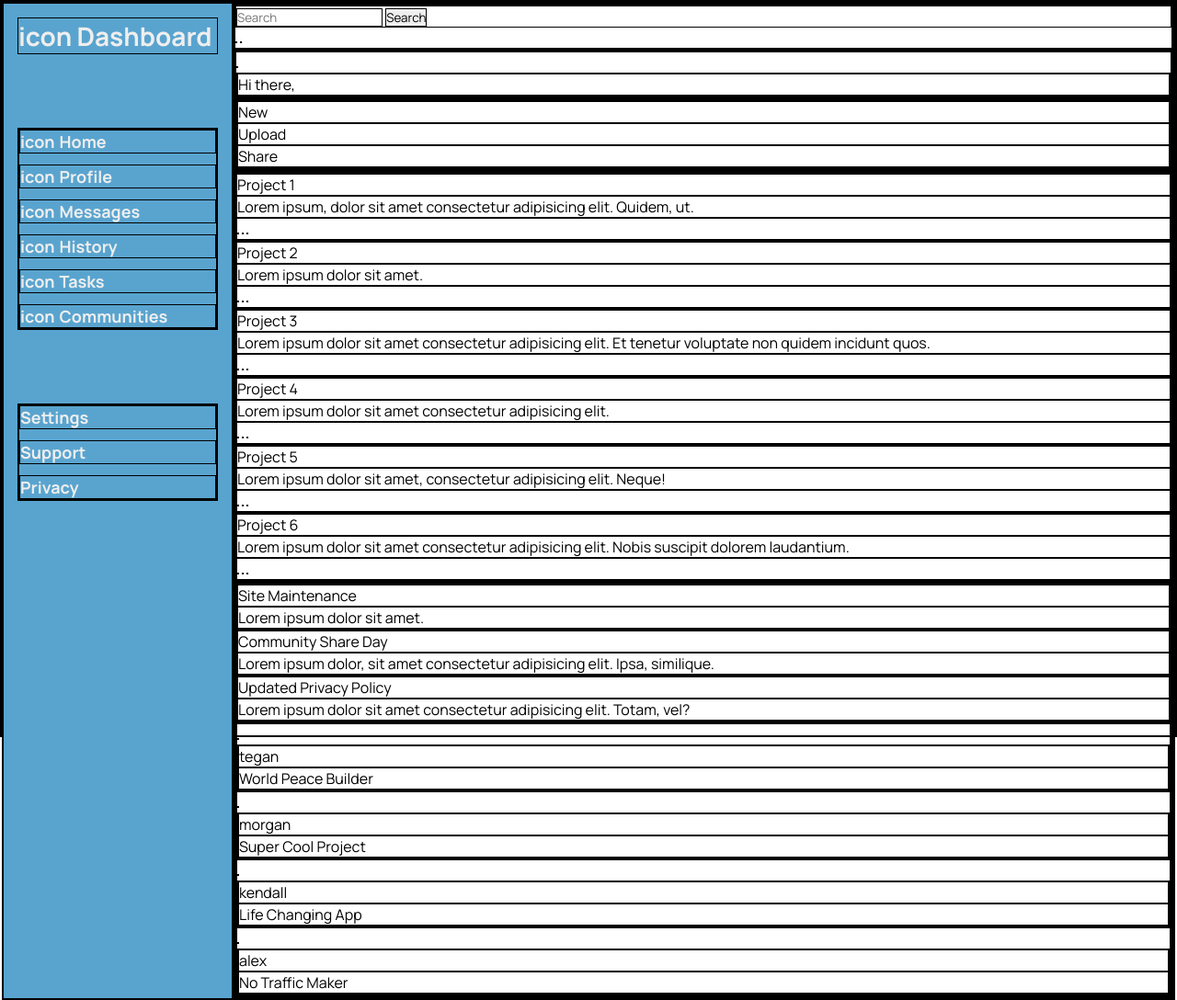
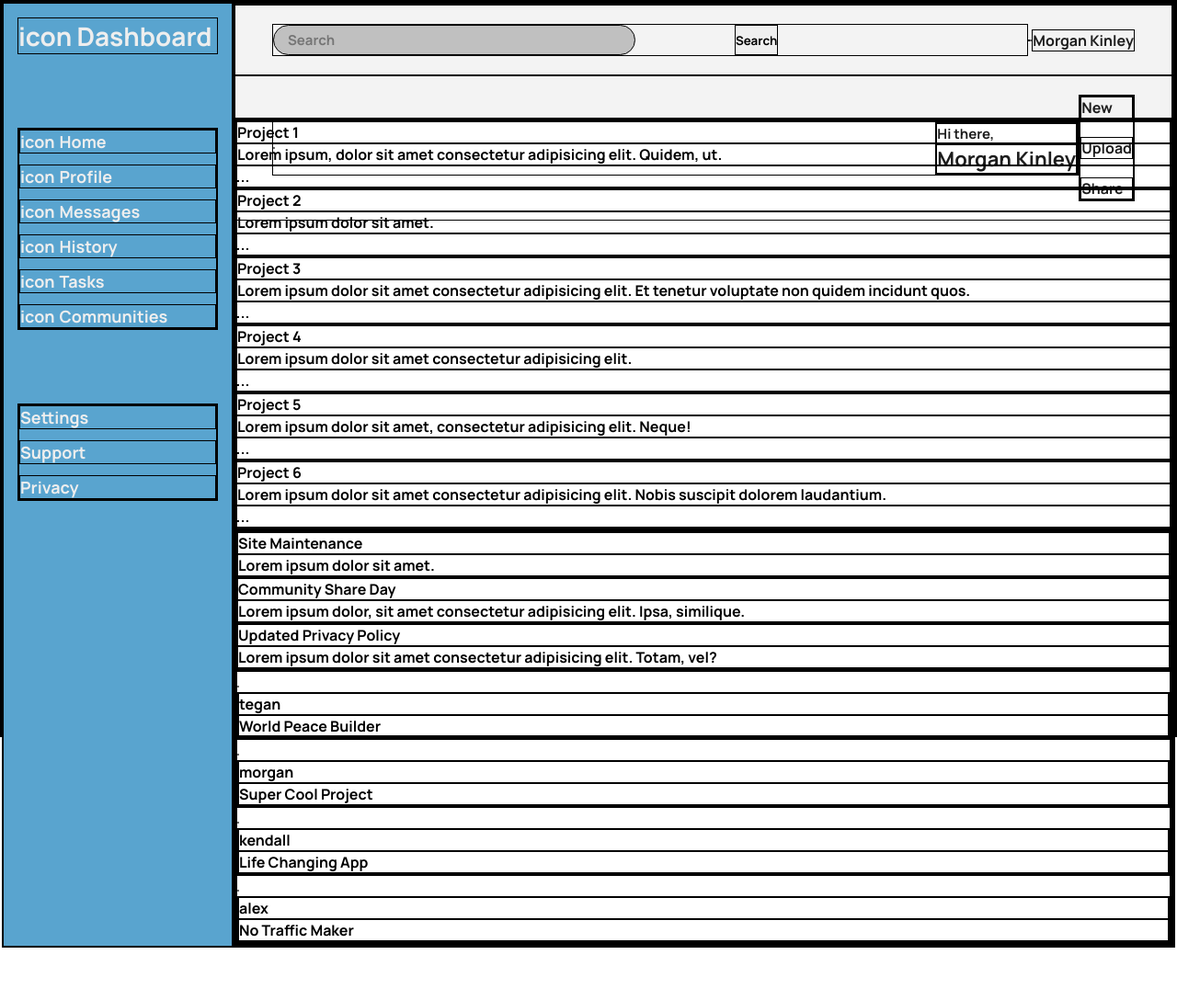
Before and after one commit to benjyongzh/odin-intermediate-html-css, a plain HTML site: page projects/admin-dashboard/index.html in a window 1280 px wide. Shown: the whole page at 92% size. After the commit the page ends 1031 px from the top, so only its background shows below. Drawn offline with Linux system fonts and the light colour scheme.

Commit message:
Establish header top row styling. bottom row styling in progress.

```diff
--- /dev/null
+++ b/projects/admin-dashboard/dashboard.js
@@ -0,0 +1,3 @@
+const names = document.querySelectorAll('.user-name');
+
+names.forEach(name => name.textContent = "Morgan Kinley");
--- a/projects/admin-dashboard/index.html
+++ b/projects/admin-dashboard/index.html
@@ -6,6 +6,7 @@
     <meta name="viewport" content="width=device-width, initial-scale=1.0">
     <title>Admin Dashboard</title>
     <link rel="stylesheet" href="./style.css">
+    <script src="./dashboard.js" defer></script>
 </head>
 <body>
     <div class="container">
@@ -39,13 +40,13 @@
                     </form>
 
                     <img class="icon notification">
-                    <img class="icon user-profile">
+                    <img class="display-photo user-profile">
                     <div class="header user-name"></div>
                 </div>
 
                 <div class="header-bottom-row">
                     <div class="header-greeting">
-                        <img class="icon user-profile">
+                        <img class="display-photo user-profile">
                         <div class="greeting-text">
                             <p>Hi there,</p>
                             <p class="greeting user-name"></p>
@@ -139,28 +140,28 @@
                     </div>
                     <div class="trending">
                         <div class="trending-card">
-                            <img src="" alt="" class="icon">
+                            <img src="" alt="" class="display-photo">
                             <div class="trending-text">
                                 <p class="trending-user-name">tegan</p>
                                 <p class="trending-project-name">World Peace Builder</p>
                             </div>
                         </div>
                         <div class="trending-card">
-                            <img src="" alt="" class="icon">
+                            <img src="" alt="" class="display-photo">
                             <div class="trending-text">
                                 <p class="trending-user-name">morgan</p>
                                 <p class="trending-project-name">Super Cool Project</p>
                             </div>
                         </div>
                         <div class="trending-card">
-                            <img src="" alt="" class="icon">
+                            <img src="" alt="" class="display-photo">
                             <div class="trending-text">
                                 <p class="trending-user-name">kendall</p>
                                 <p class="trending-project-name">Life Changing App</p>
                             </div>
                         </div>
                         <div class="trending-card">
-                            <img src="" alt="" class="icon">
+                            <img src="" alt="" class="display-photo">
                             <div class="trending-text">
                                 <p class="trending-user-name">alex</p>
                                 <p class="trending-project-name">No Traffic Maker</p>
--- a/projects/admin-dashboard/style.css
+++ b/projects/admin-dashboard/style.css
@@ -4,19 +4,18 @@
     border: 1px solid black;
     box-sizing: border-box;
     font-family: 'Manrope', Arial, sans-serif;
-    font-weight: normal;
+    font-weight: bold;
     margin: 0;
     padding: 0;
     list-style: none;
     text-decoration: none;
-
 }
 
 :root {
     --dashboard-font-color: rgb(238, 238, 238);
     --dashboard-bg-color: rgb(89, 164, 207);
     --standard-font-color: rgb(29, 29, 29);
-    --standard-bg-color: rgb(233, 233, 233);
+    --standard-bg-color: rgb(243, 243, 243);
     --standard-bg-color-bg: rgb(192, 192, 192);
     --standard-shadow-color: rgba(34, 34, 34, 0.1);
 
@@ -25,6 +24,10 @@
 body {
     height: 100vh;
     /* position: fixed; */
+}
+
+.display-photo {
+    border-radius: 50%;
 }
 
 .container {
@@ -72,3 +75,74 @@ body {
     font-size: 18px;
     font-weight: bold;
 }
+
+.main {
+    display: grid;
+    grid-auto-flow: row;
+    grid-template-rows: 125px auto;
+}
+
+.main>.header {
+    display: grid;
+    grid-auto-flow: row;
+    grid-template-rows: 5fr 6fr;
+    background-color: var(--standard-bg-color);
+    box-shadow: 0 2px 2px 1px var(--standard-shadow-color);
+    color: var(--standard-font-color);
+}
+
+.main>.header>.header-top-row,
+.main>.header>.header-bottom-row {
+    display:grid;
+    grid-auto-flow: column;
+    padding: 20px 40px;
+    grid-template-columns: 1fr;
+}
+
+.main>.header div {
+    align-items: center;
+    /* height: 100%; */
+}
+
+.main>.header .searchbar {
+    display: grid;
+    grid-auto-flow: column;
+    /* grid-template-columns: 1fr; */
+    grid-template-rows: 1fr;
+    height: 100%;
+    gap: 10px;
+    justify-items: start;
+}
+
+.main>.header .searchbar input[type='text'] {
+
+    height: 100%;
+    width: min(80%, 650px);
+    border-radius: 20px;
+    background-color: var(--standard-bg-color-bg);
+    padding: 5px 15px;
+    font-size: 15px;
+    font-weight: bold;
+}
+
+.main>.header ul {
+    display: grid;
+    gap: 20px;
+}
+
+.main>.header>.header-bottom-row>.header-greeting {
+    display: grid;
+    grid-auto-flow: column;
+    gap: 15px;
+    grid-template-columns: 1fr;
+    grid-template-rows: 1fr;
+    justify-content: start;
+}
+
+.main>.header>.header-bottom-row>.header-greeting p:not(.greeting) {
+    font-size: 15px;
+}
+
+.main>.header>.header-bottom-row>.header-greeting p.greeting {
+    font-size: 22px;
+}
```
